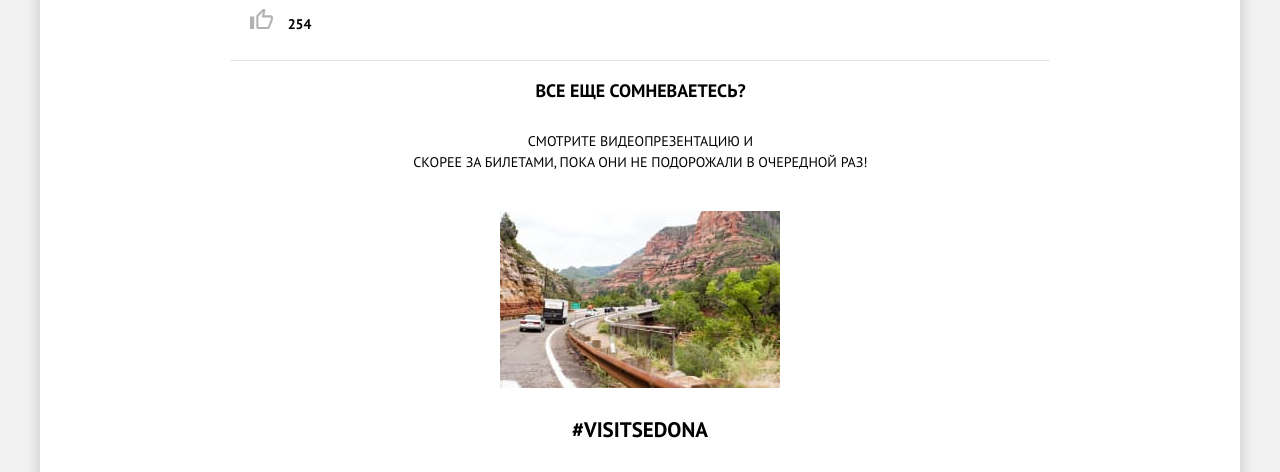
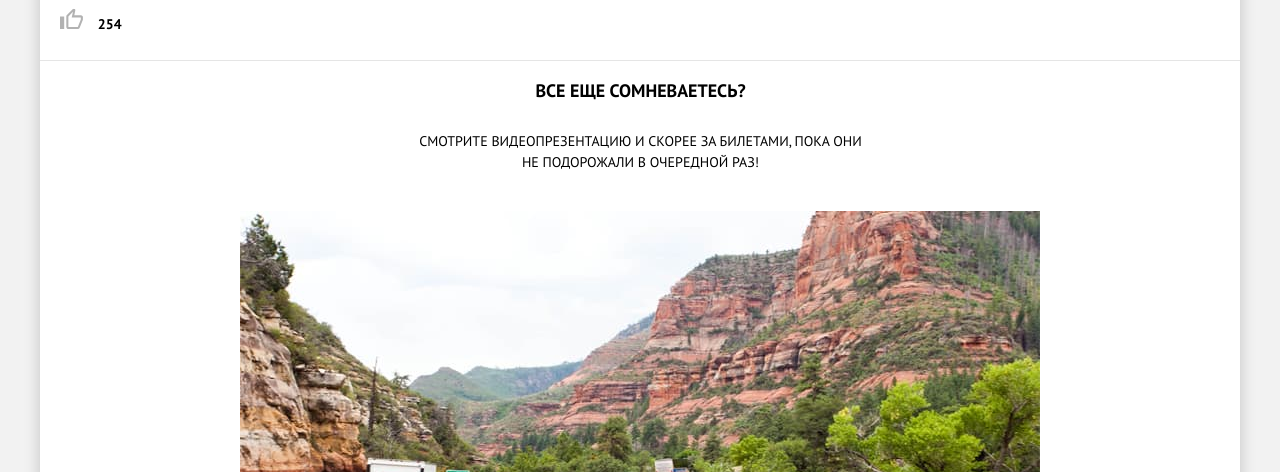
Before and after one commit to htmlacademy-adaptive/1728247-sedona-27, a website: page source/catalog.html in a window 1280 px wide. Shown: the part 2004-2476 px from the top of the page. Drawn offline with nearby package versions, Linux system fonts and the light colour scheme; files that its build step writes are made by us from their sources; files whose address does not match are found by name.

Commit message:
additions

```diff
--- a/source/catalog.html
+++ b/source/catalog.html
@@ -11,6 +11,8 @@
     <link rel="preload" href="fonts/ptsansbold.woff2" as="font">
     <link rel="icon" href="favicon.ico">
     <link rel="icon" href="img/favicons/icon.svg" type="image/svg+xml">
+    <link rel="apple-touch-icon" href="img/favicons/apple.png">
+    <link rel="manifest" href="manifest.webmanifest">
   </head>
   <body>
     <div class="body-container">
@@ -46,7 +48,11 @@
       <main class="main-container">
         <div class="hero">
           <h1 class="visually-hidden">Насладитесь красотами Седоны, фото и видео вам помогут.</h1>
-          <img class="hero__title-img" src="img/SEDONA_title.svg" width="229" height="39" alt="Красоты Седоны.">
+          <picture>
+            <source media="(min-width: 1200px)" srcset="img/SEDONA_title-desktop.svg">
+            <source media="(min-width: 768px)" srcset="img/SEDONA_title-tablet.svg">
+            <img class="hero__title-img" src="img/SEDONA_title.svg" width="229" height="39" alt="Красоты Седоны.">
+          </picture>
         </div>
 
         <section class="catalog">
@@ -141,11 +147,13 @@
         <section class="video">
           <div class="video__text-wrapper">
             <h2 class="video__title">Все еще сомневаетесь?</h2>
-            <p class="video__description">Смотрите видеопрезентацию и<br>скорее за билетами, пока они не подорожали в очередной раз!</p>
+            <p class="video__description">Смотрите видеопрезентацию&nbspи скорее за билетами, пока они не подорожали в очередной раз!</p>
           </div>
           <div class="video__shot-wrapper">
             <picture>
-              <img class="video__shot" src="img/video_shot.jpg" width="280" height="177" alt="Превью видеопрезентации о Седоне.">
+              <source media=" (min-width: 1200px) " srcset="img/video_shot-desktop.jpg 1x, img/video_shot-desktop@2x.jpg 2x" width="800" height="500">
+              <source media=" (min-width: 768px) " srcset="img/video_shot-tablet.jpg 1x, img/video_shot-tablet@2x.jpg 2x" width="648" height="500">
+              <img class="video__shot" src="img/video_shot.jpg" srcset="img/video_shot-mobile@2x.jpg 2x" width="280" height="177" alt="Превью видеопрезентации о Седоне.">
             </picture>
             <button class="video__button" type="button"></button>
           </div>
--- a/source/less/components/main-container/catalog/video.less
+++ b/source/less/components/main-container/catalog/video.less
@@ -14,6 +14,18 @@
 
 .video__description {
   margin: 0;
+  padding-left: 23px;
+  padding-right: 23px;
+
+  @media (min-width: @tablet-width) {
+    padding-left: 150px;
+    padding-right: 150px;
+  }
+
+  @media (min-width: @desktop-width) {
+    padding-left: 370px;
+    padding-right: 370px;
+  }
 }
 
 .video__shot-wrapper {
```
Also changed, not shown: source/form.html (+7 -2 lines), source/index.html (+7 -1 lines), source/img/SEDONA_title-desktop.svg (added), source/img/SEDONA_title-tablet.svg (added), source/img/favicons/32.png (added), source/img/favicons/32.svg (deleted), source/img/favicons/apple.png (added), source/img/photo_desktop-background.jpg, source/img/photo_tablet-background.jpg, source/img/photo_tablet-background@2x.jpg (added), source/img/video_shot-mobile@2x.jpg (added), source/img/video_shot-tablet@2x.jpg (added), source/img/welcome-to-sedona-desktop.svg (renamed from source/img/welcome-to-sedone-desktop.svg), source/manifest.webmanifest (added), 2 other files.
